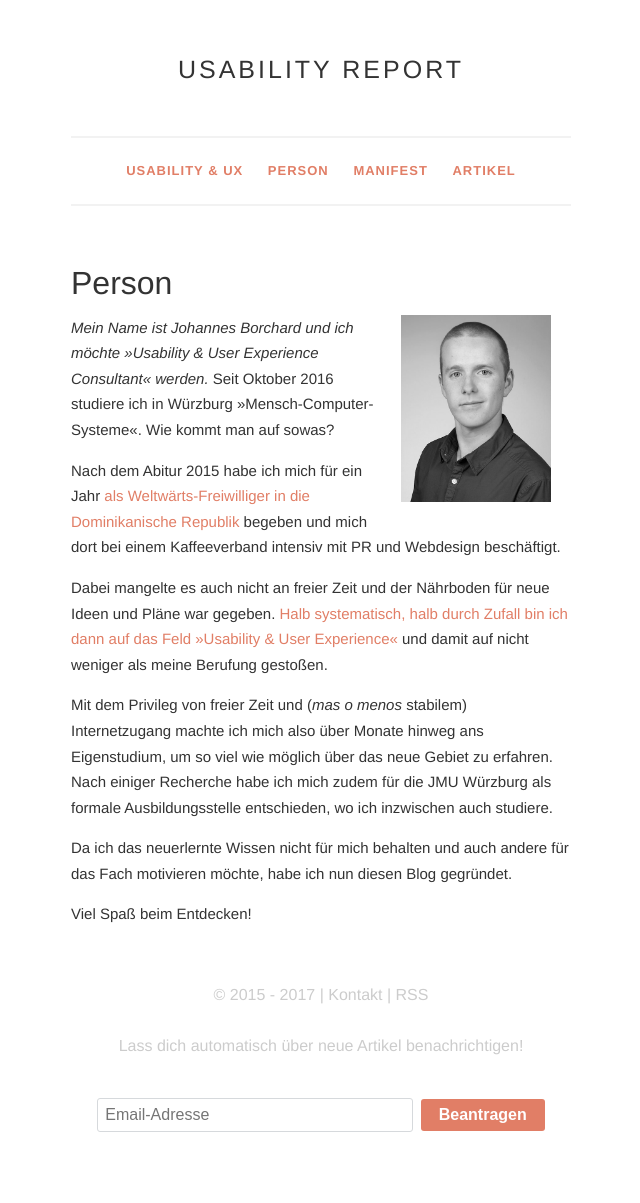
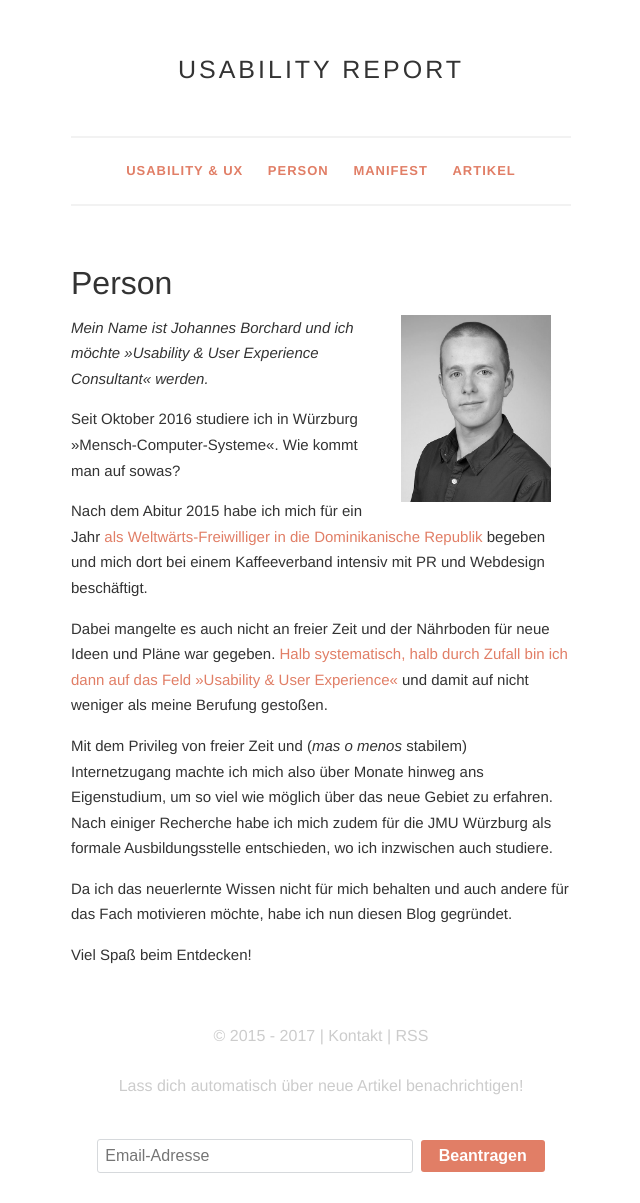
Before and after one commit to JohannesBorchard/usabilityreport, a Jekyll site: the page built from pages/about.md, in a window 1280 px wide. Shown: the whole page, without its empty margins (319-959 px from the left). Built offline with Jekyll 4.4.1, drawn with Linux system fonts in a browser that asks for light colours; before the commit the page ends 1162 px from its top, so only the background shows below that.

Commit message:
/About format

```diff
--- a/pages/about.md
+++ b/pages/about.md
@@ -5,11 +5,11 @@
 description: Mein Name ist Johannes Borchard und ich möchte »Usability & User Experience Consultant« werden.
 ---
 
-<!-- ![Profilbild]({{site.baseurl}}/assets/profile-bw.jpg) -->
-<img src="{{site.baseurl}}/assets/profile-bw.jpg" alt="Profilbild" id="profile-picture">
+<img src="/assets/profile-bw.jpg" alt="Profilbild" id="profile-picture">
 
 
 _Mein Name ist Johannes Borchard und ich möchte »Usability & User Experience Consultant« werden._
+
 Seit Oktober 2016 studiere ich in Würzburg »Mensch-Computer-Systeme«. Wie kommt man auf sowas?
 
 Nach dem Abitur 2015 habe ich mich für ein Jahr [als Weltwärts-Freiwilliger in die Dominikanische Republik](http://impacto-cultural.tumblr.com/) begeben und mich dort bei einem Kaffeeverband intensiv mit PR und Webdesign beschäftigt.
```
